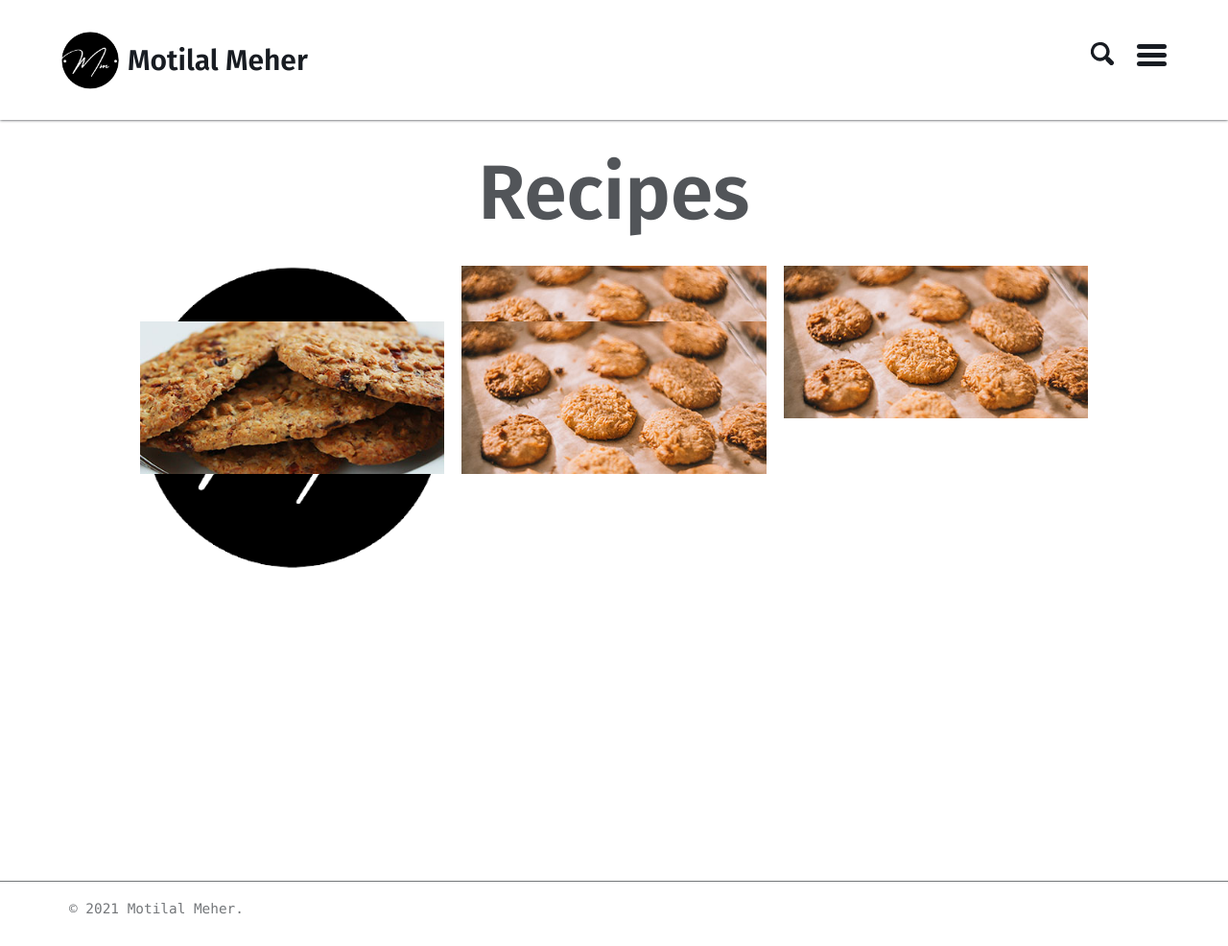
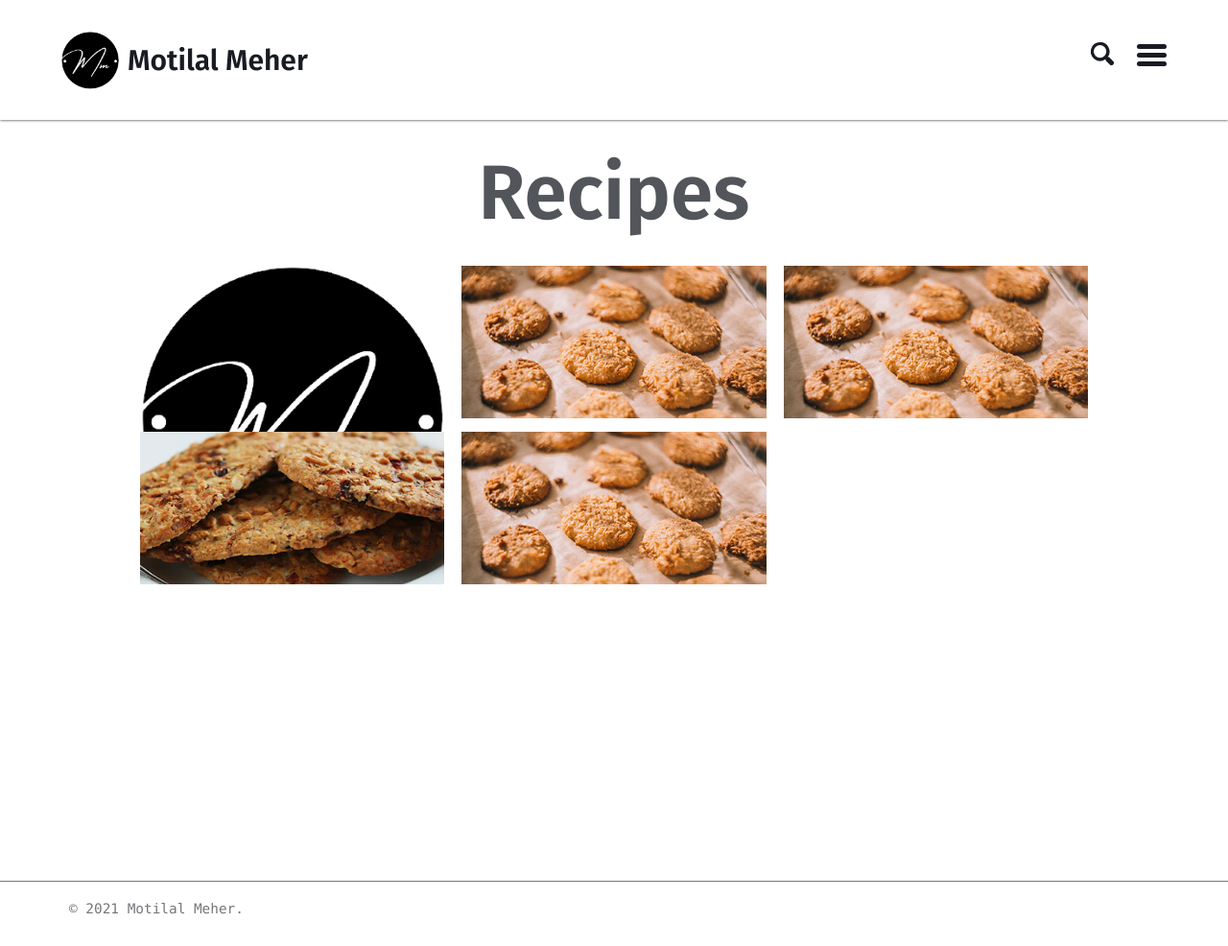
Before and after one commit to motilalmeher/motilalmeher.github.io, a Jekyll site: the page built from recipes.md, in a window 1280 px wide. Shown: the whole page at 96% size. Built offline with Jekyll 4.4.1, drawn with Linux system fonts in a browser that asks for light colours.

Commit message:
Update _entries.scss

```diff
--- a/_sass/basically-basic/_entries.scss
+++ b/_sass/basically-basic/_entries.scss
@@ -140,7 +140,7 @@
     display: grid;
     grid-template-columns: repeat(auto-fill, minmax(300px, 1fr));
     grid-gap: 1em;
-    grid-auto-rows: 40px;
+    grid-auto-rows: 155px;
 
 
     .entry {
```
